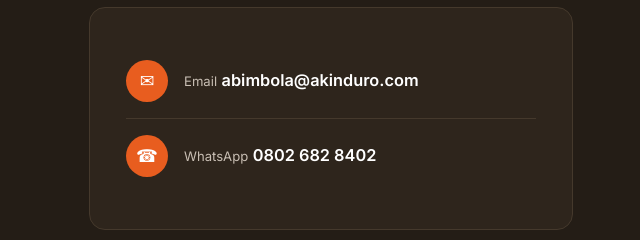
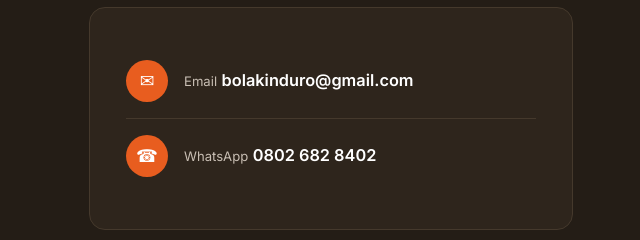
Before and after one commit to phantomproxy2453/graduate-funding-site, a plain HTML site: page index.html in a window 1280 px wide. Shown: the part 2461-2701 px from the top of the page, 575-1215 px from the left. Drawn offline with Linux system fonts and the light colour scheme.

Commit message:
Update email contact from abimbola@akinduro.com to bolakinduro@gmail.com

```diff
--- a/index.html
+++ b/index.html
@@ -499,7 +499,7 @@
         <span class="contact-icon">&#9993;</span>
         <span class="contact-text">
           <span class="label">Email</span>
-          <span class="value">abimbola@akinduro.com</span>
+          <span class="value">bolakinduro@gmail.com</span>
         </span>
       </a>
       <a class="contact-row" href="https://wa.me/2348026828402" target="_blank" rel="noopener">
```
